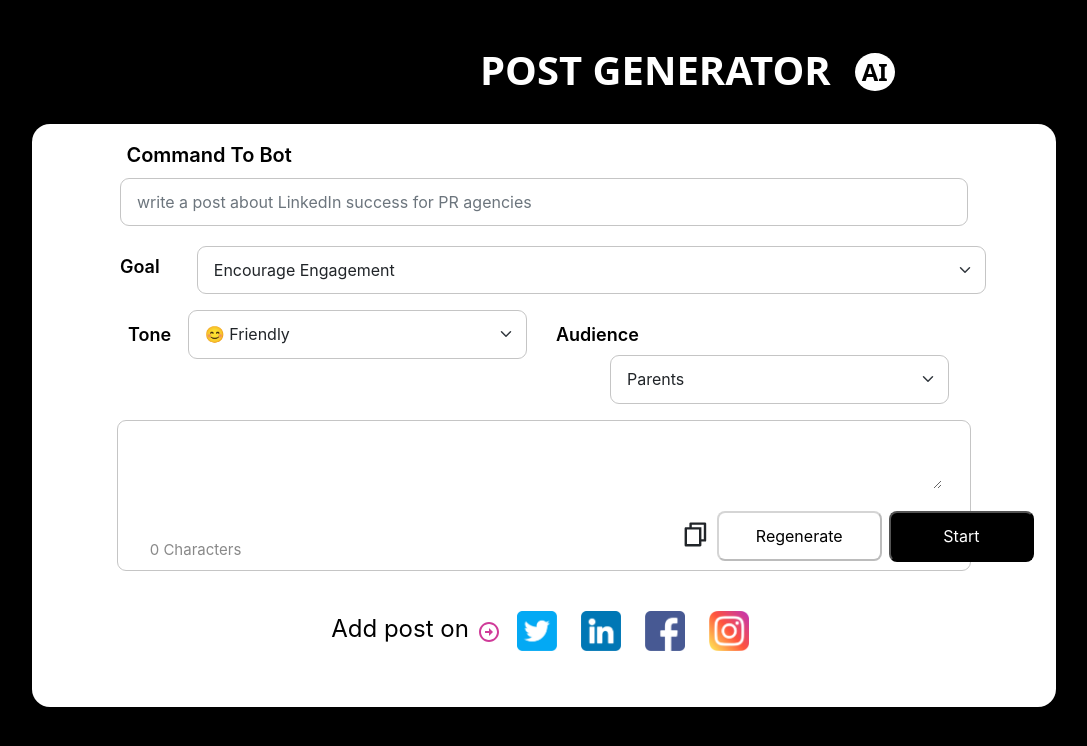
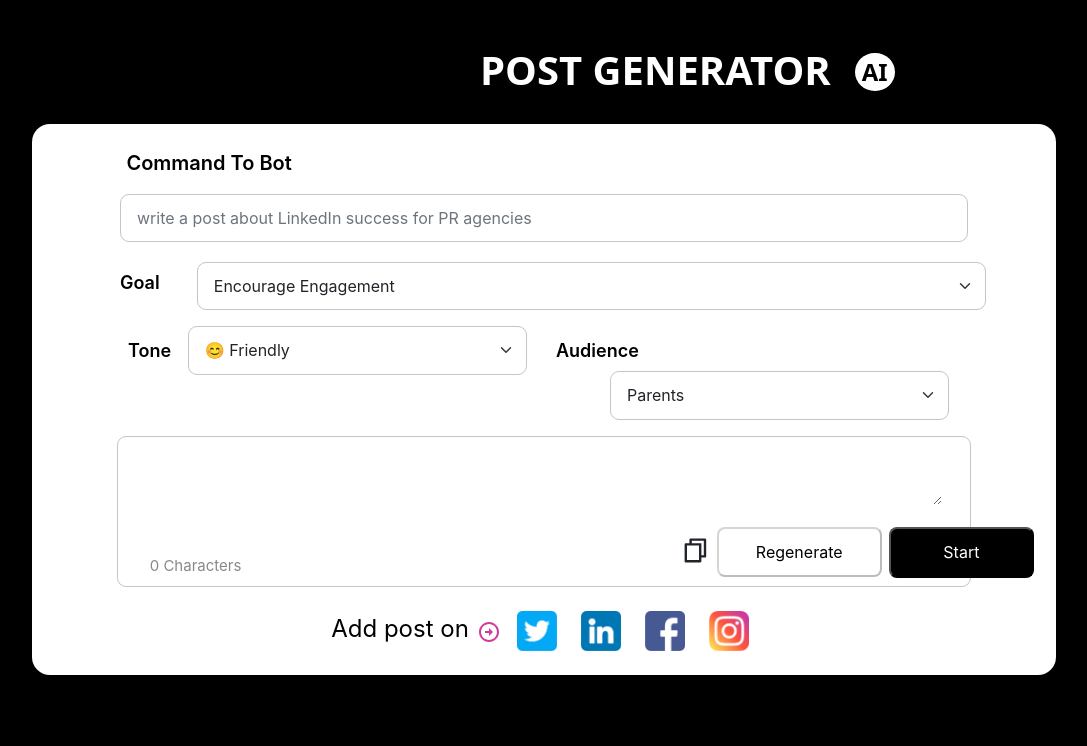
Before and after one commit to bhargav-11/socialmedia_ai_frontend, a React (Create React App) app: page / in a window 1280 px wide. Shown: the top 746 px of the page, without its empty margins (96-1183 px from the left). Built offline with nearby package versions, Linux system fonts and the light colour scheme.

Commit message:
changes in button

```diff
--- a/src/componet/Form.js
+++ b/src/componet/Form.js
@@ -124,7 +124,7 @@ function Form() {
     <div className="post-form">
       <div className="container ">
         <div className="row justify-content-center">
-          <div className="form-title mb-2">command to bot</div>
+          <div className="form-title mb-3 mt-4">command to bot</div>
           <div className="input-form">
             <input
               type="text"
@@ -136,7 +136,7 @@ function Form() {
               placeholder="write a post about LinkedIn success for PR agencies"
               required
             />
-            <span className="error-message">{errors.command}</span>
+            <span className="error-message ">{errors.command}</span>
             <div className="row">
               <label
                 for="inputPassword"
@@ -280,8 +280,9 @@ function Form() {
                   disabled={startButtonLoading || regenerateButtonLoading}
                 >
                   {startButtonLoading ? (
-                    <div className="loader text-center">
+                    <div className=" startloader">
                       <PulseLoader
+                      style={{position:"relative",bottom:"0.3rem",display:"flex"}}
                         color="#fff"
                         cssOverride={{}}
                         loading
--- a/src/style/style.css
+++ b/src/style/style.css
@@ -46,7 +46,7 @@
     background-color: var(--form-main);
     /* height: 37.125rem; */
     border-radius: 1.125rem;
-    padding: 1rem 4rem;
+    padding: 0rem 4rem;
 }
 
 .post-form .form-title {
@@ -107,7 +107,7 @@
     outline: none;
 }
 
-/* .message-content::-webkit-scrollbar {
+.message-content::-webkit-scrollbar {
   width: 6px;
 }
 
@@ -119,9 +119,12 @@
 
 .message-content::-webkit-scrollbar-track {
   background-color: #fff;
-} */
+}
 .error-message {
     color: #ff0000;
+    position: relative;
+    bottom: 0.6rem;
+    left: 0.5rem;
 }
 
 .post-form .value-char {
@@ -162,7 +165,7 @@
 }
 
 .add-post {
-    padding: 2rem 0rem;
+    padding: 1rem 0rem;
     display: flex;
     gap: 0.5rem;
     justify-content: center;
@@ -176,14 +179,15 @@
 }
 
 
-.loader {
+.startloader {
     display: flex;
     justify-content: center;
     background-color: #000;
     border-radius: 0.5rem;
-    text-transform: capitalize;
     text-align: center;
-    /* padding: -5rem ; */
+    width: 2rem;
+    height: 0.4rem;
+
 }
 
 .regenerateloader {
```
Also changed, not shown: 1 other file (tests, documents, lock files or other folders). Lines whose indentation alone changed are shown as unchanged.
